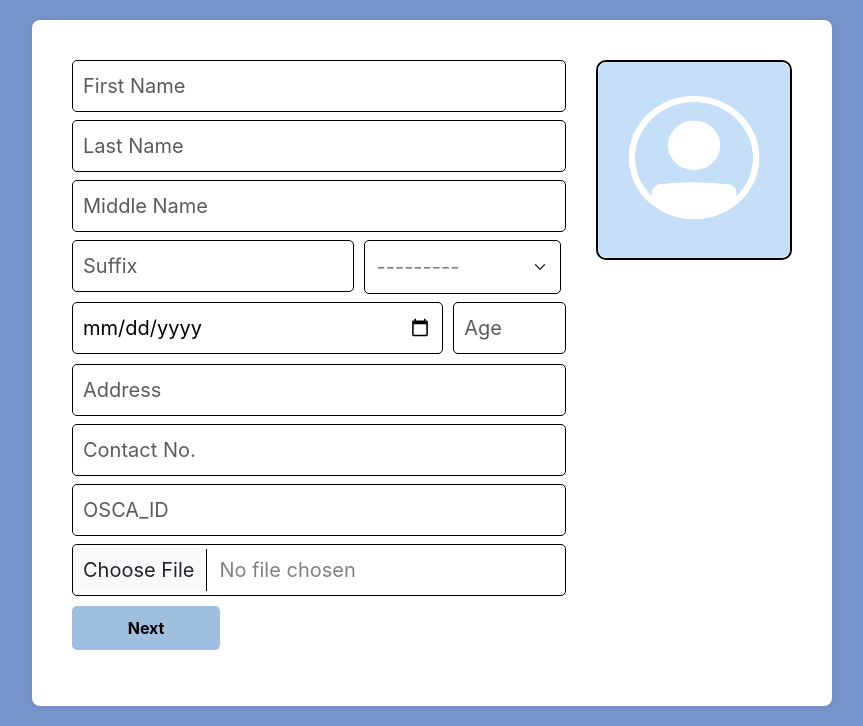
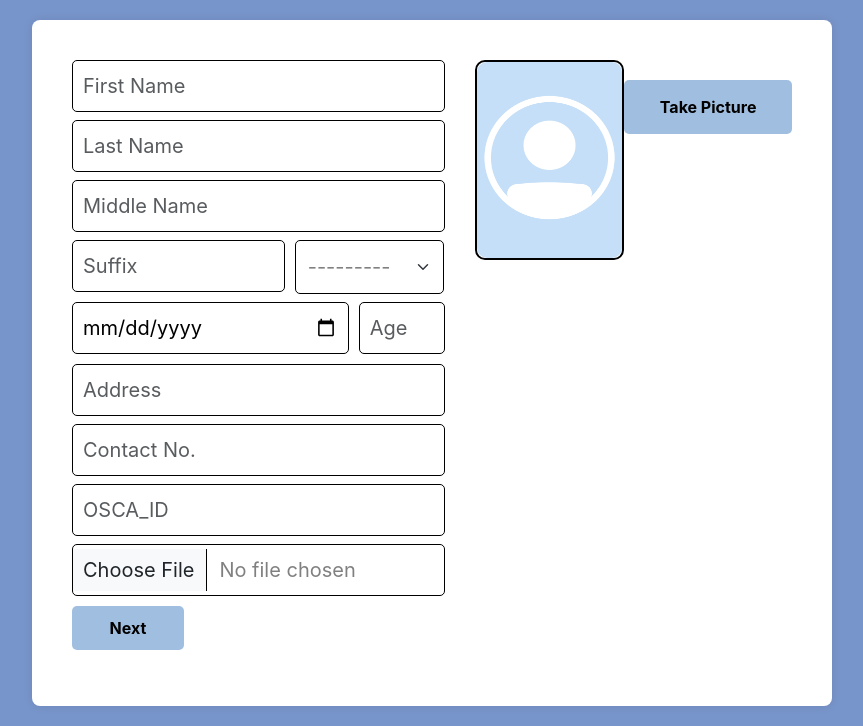
Before and after one commit to vlemonade/SeniorCare, a Django app: page /register_page/ in a window 1280 px wide. Shown: the part 110-836 px from the top of the page, without its empty margins (208-1071 px from the left). Run offline with Django 4.2, Linux system fonts and the light colour scheme.

Commit message:
take picture button in register
pero di pa ayos yung positioning

```diff
--- a/static/styles/register_page2.css
+++ b/static/styles/register_page2.css
@@ -181,6 +181,7 @@ img {
   position: relative;
   top: 20px;
   width: 30%;
+  height: 20%;
   border: none;
   border-radius: 5px;
   padding: 15px 15px;
@@ -188,6 +189,7 @@ img {
   background: #a0bfe0;
   transition: 0.2s;
   color: black;
+  text-align: center;
 }
 
 .camera-btn:hover {
--- a/templates/register_page.html
+++ b/templates/register_page.html
@@ -63,8 +63,9 @@
 
         <div class="photo-holder">
             <img src="{% static 'image/profile.png' %}" alt="profile">
-            <a href="{% url 'camera' %}" target="_blank" class="camera-btn">Take Picture</a>
         </div>
+
+        <a href="{% url 'camera' %}" target="_blank" class="camera-btn">Take Picture</a>
 
         <div id="confirmation-popup" class="confirmation-popup">
             <div class="header"></div>
```
